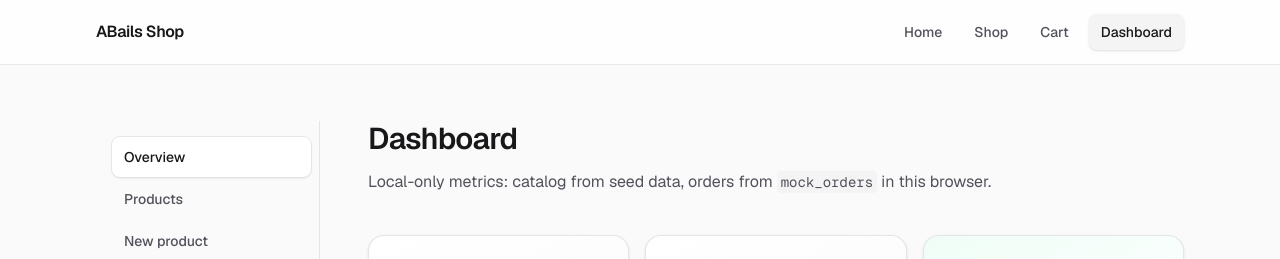
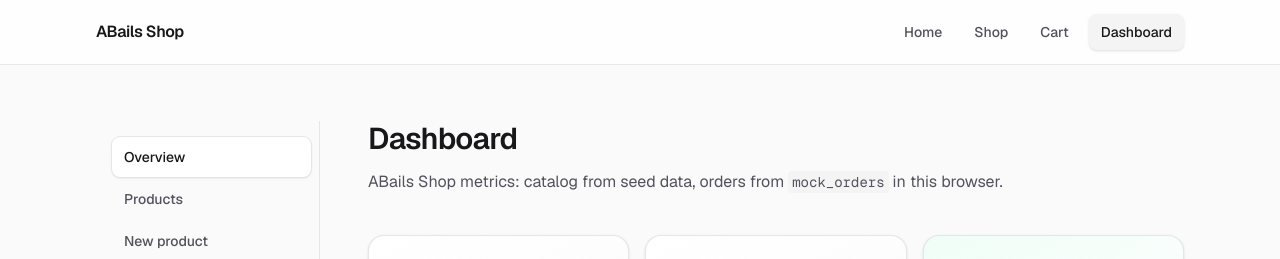
Before and after one commit to Abagels96/ecommerce, a Next.js app: page /dashboard in a window 1280 px wide. Shown: the top 259 px of the page. Built offline with nearby package versions, Linux system fonts and the light colour scheme.

Commit message:
feat(ui): refine dashboard overview presentation
Adjust overview layout and copy for a clearer merchant landing state.

```diff
--- a/src/components/dashboard/dashboard-overview.tsx
+++ b/src/components/dashboard/dashboard-overview.tsx
@@ -58,7 +58,7 @@ export function DashboardOverview() {
           Dashboard
         </h1>
         <p className="mt-3 max-w-2xl text-pretty leading-relaxed text-zinc-600 dark:text-zinc-400">
-          Local-only metrics: catalog from seed data, orders from{" "}
+          ABails Shop metrics: catalog from seed data, orders from{" "}
           <code className="rounded bg-zinc-100 px-1 py-0.5 text-sm dark:bg-zinc-900">
             mock_orders
           </code>{" "}
```
